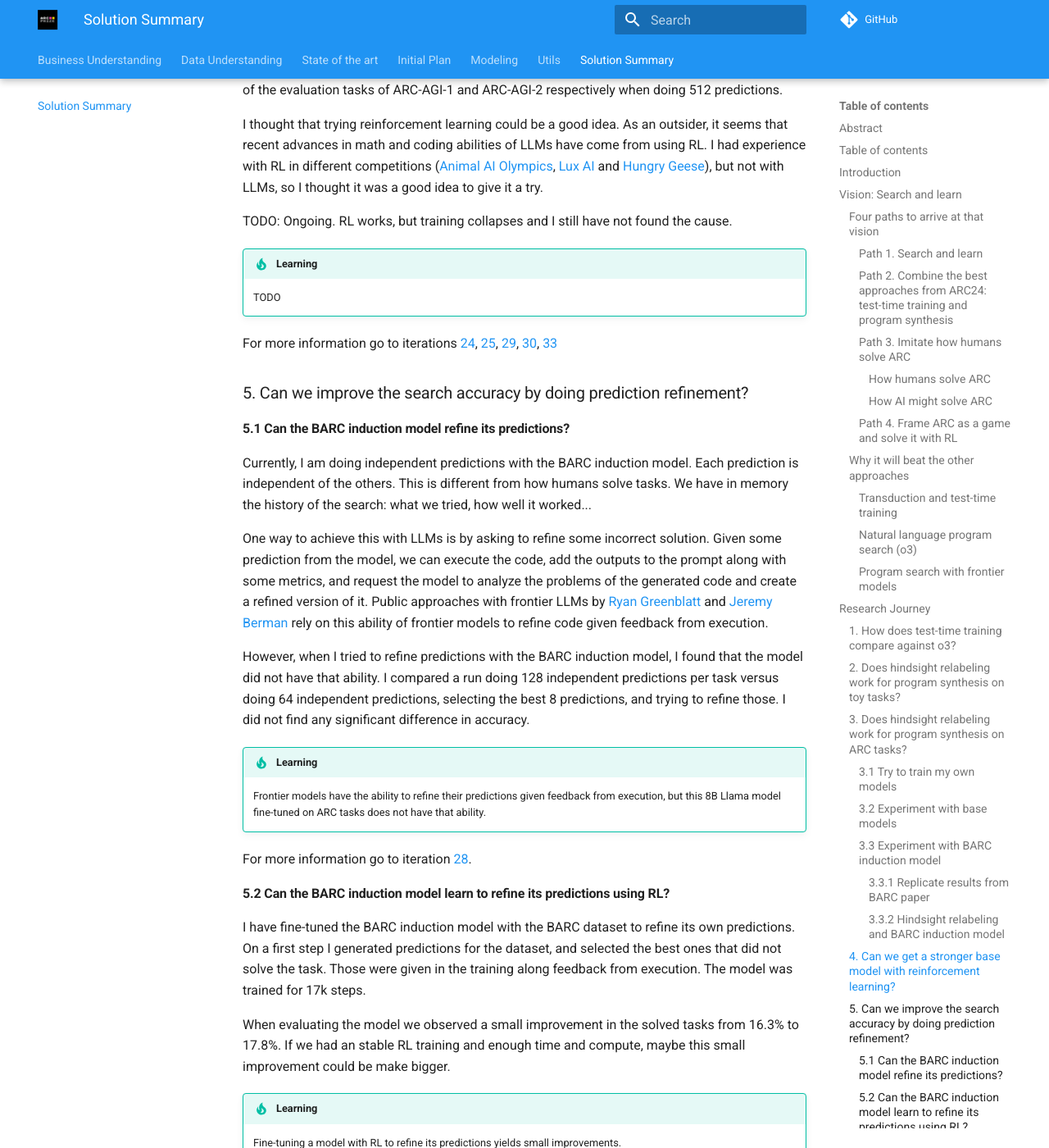
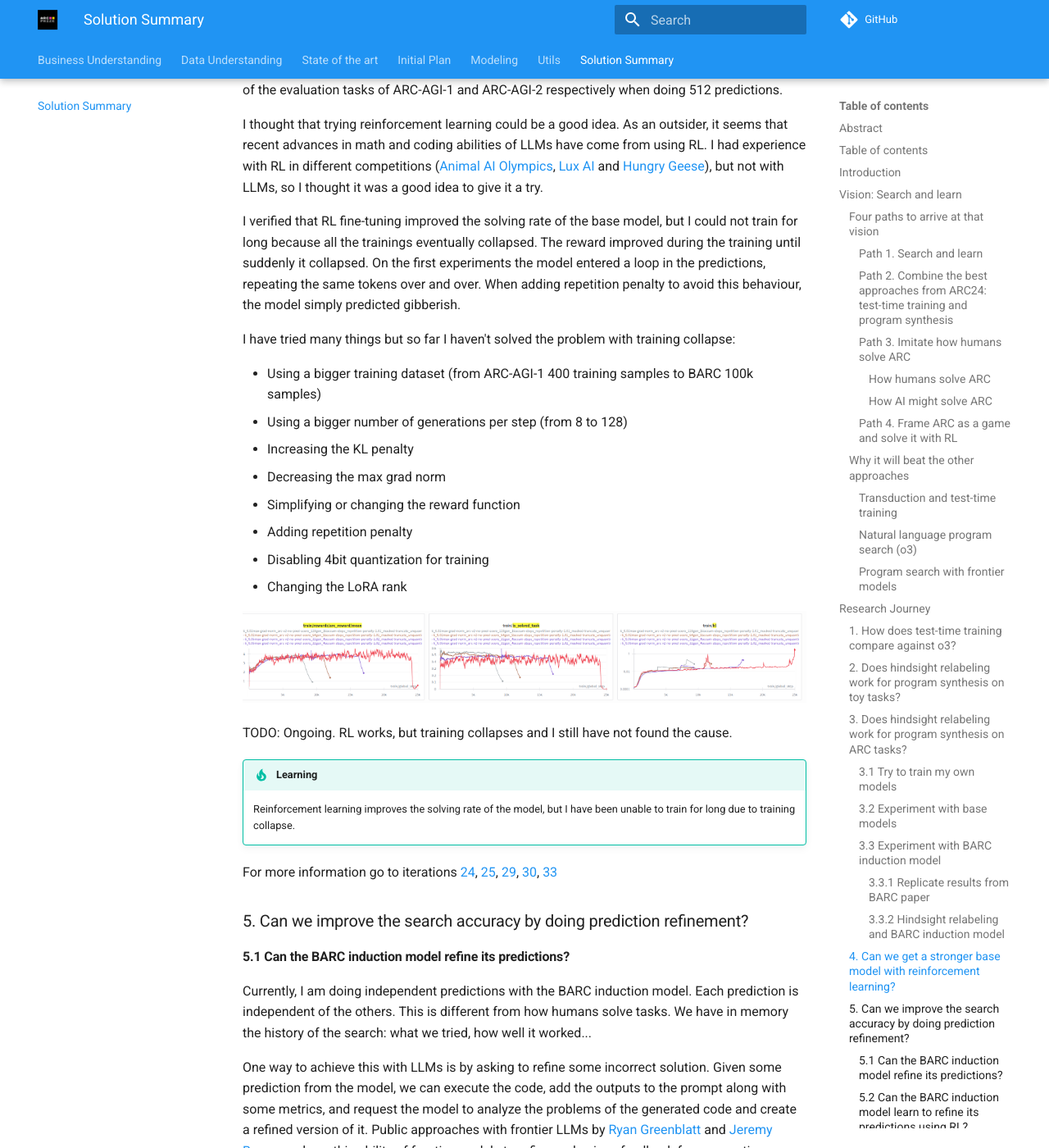
Before and after one commit to ironbar/arc25, an MkDocs documentation site: the page built from docs/05_Solution_Summary.md, in a window 1280 px wide and 1400 px high, scrolled down 15889 px. Shown: the whole window at 82% size. Built offline with MkDocs 1.6.1 and Material for MkDocs 9.7.7, drawn with Linux system fonts in a browser that asks for light colours; comment, search, counter and statistics services are not loaded.

Commit message:
updated documentation

```diff
--- a/docs/05_Solution_Summary.md
+++ b/docs/05_Solution_Summary.md
@@ -554,11 +554,31 @@ that recent advances in math and coding abilities of LLMs have come from using R
 I had experience with RL in different competitions ([Animal AI Olympics](https://www.goodai.com/animal-ai-olympics-results/), [Lux AI](https://www.kaggle.com/competitions/lux-ai-2021) and [Hungry Geese](https://www.kaggle.com/competitions/hungry-geese)), but not with LLMs, so I thought it was a good
 idea to give it a try.
 
+I verified that RL fine-tuning improved the solving rate of the base model, but I could not train
+for long because all the trainings eventually collapsed. The reward improved during the training
+until suddenly it collapsed. On the first experiments the model entered a loop in the predictions,
+repeating the same tokens over and over. When adding repetition penalty to avoid this behaviour,
+the model simply predicted gibberish.
+
+I have tried many things but so far I haven't solved the problem with training collapse:
+
+- Using a bigger training dataset (from ARC-AGI-1 400 training samples to BARC 100k samples)
+- Using a bigger number of generations per step (from 8 to 128)
+- Increasing the KL penalty
+- Decreasing the max grad norm
+- Simplifying or changing the reward function
+- Adding repetition penalty
+- Disabling 4bit quantization for training
+- Changing the LoRA rank
+
+![alt text](modeling/res/1761992341269_image.png)
+
 TODO: Ongoing. RL works, but training collapses and I still have not found the cause.
 
 !!! tip "Learning"
 
-    TODO
+    Reinforcement learning improves the solving rate of the model, but I have been unable to train for long
+    due to training collapse.
 
 For more information go to iterations [24](modeling/Iteration_24_RL_BARC.md), [25](modeling/Iteration_25_debug_parallel_code_execution.md), [29](modeling/Iteration_29_multi-gpu-rl.md), [30](modeling/Iteration_30_solve_RL_collapse.md), [33](modeling/Iteration_33_rl_barc.md)
 
```
